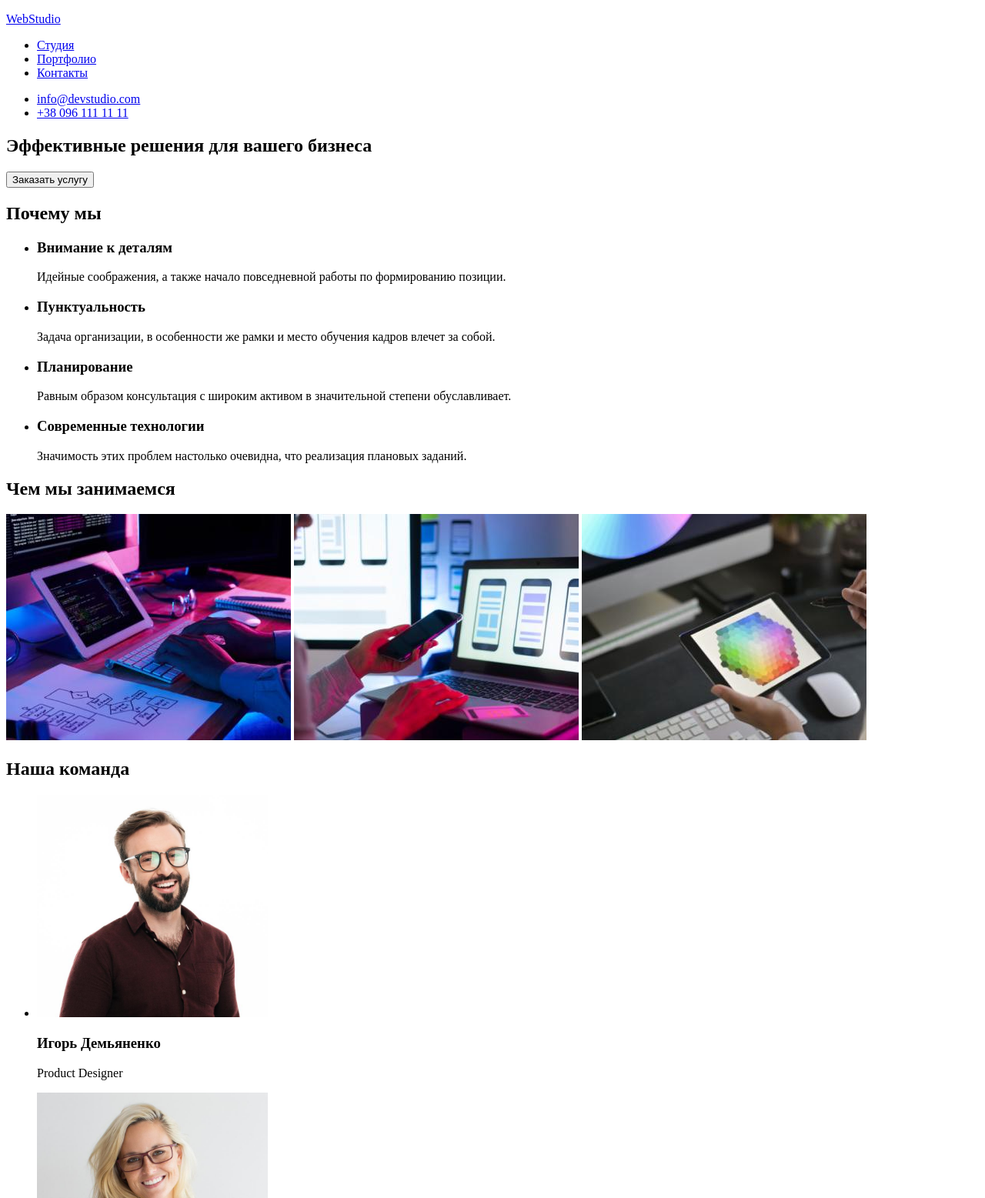
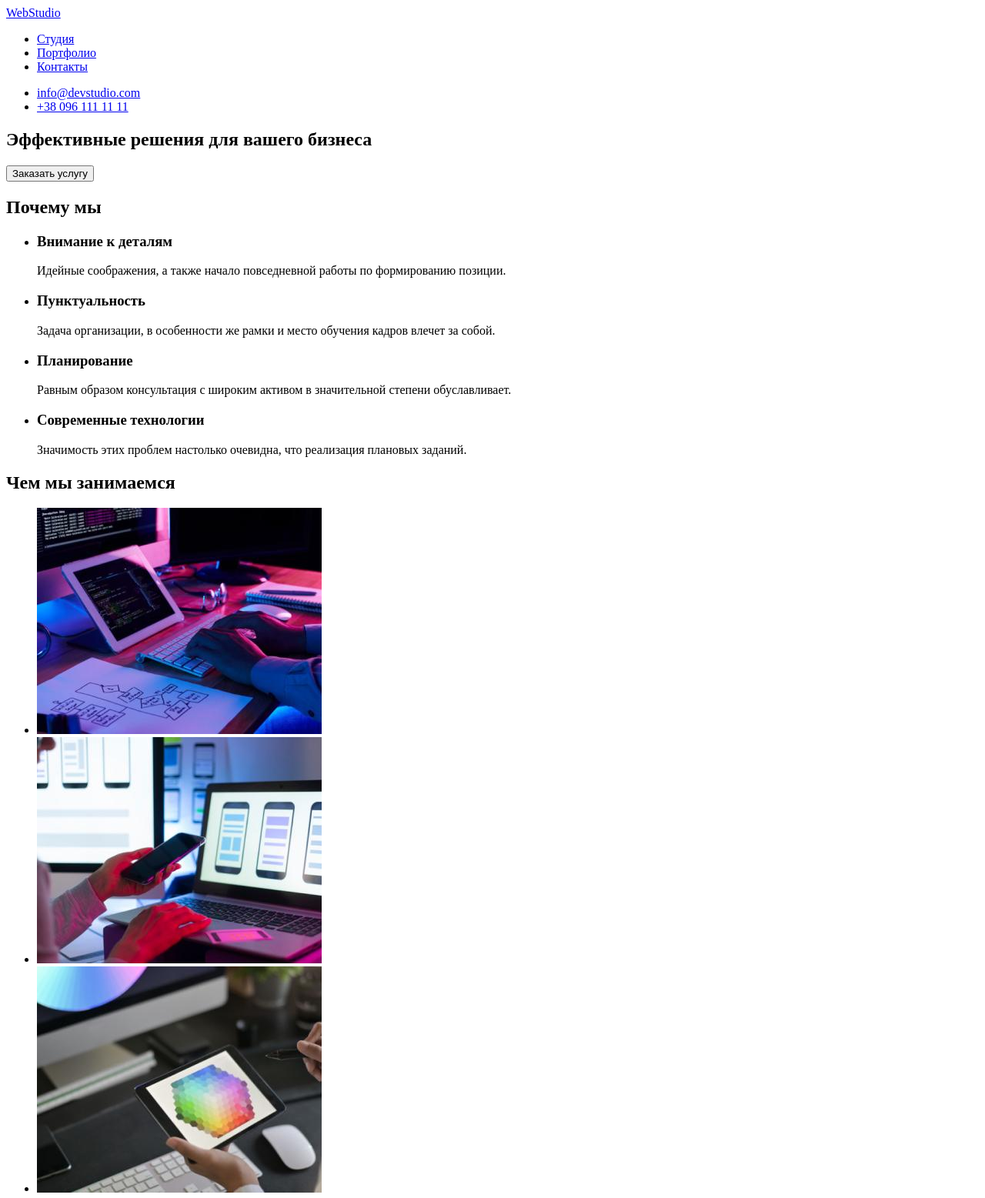
Before and after one commit to DenysPotapov/goit-markup-hw-01, a plain HTML site: page index.html in a window 1280 px wide. Shown: the top 1557 px of the page at 77% size. Drawn offline with Linux system fonts and the light colour scheme.

Commit message:
Внесены требуемые изменения
1. Посилання логотипу просто посилання, не треба у середину додавати тег р, також саме у футері
2. Посилання логотипу у хедері перенесіть у середину тегу nav, поруч з ul
3.Секція Чем мы занимаемся там також список однотиних елементів, то не div то ul з елементами списку

```diff
--- a/index.html
+++ b/index.html
@@ -8,10 +8,9 @@
 </head>
 <body>
     <header class="header">
-        <a href="#">
-            <p lang="en"><span>Web</span><span>Studio</span></p>
-        </a>
+
         <nav>
+            <a href="#"><span>Web</span><span>Studio</span></a>
             <ul>
                 <li>
                     <a href="#">Студия</a>
@@ -61,11 +60,17 @@
         </section>
         <section class="whatwedo">
             <h2>Чем мы занимаемся</h2>
-            <div>
-                <img src="./images/img1.jpg" alt="img1">
-                <img src="./images/img2.jpg" alt="img2">
-                <img src="./images/img3.jpg" alt="img3">
-            </div>
+            <ul>
+                <li>
+                    <img src="./images/img1.jpg" alt="img1">
+                </li>
+                <li>
+                    <img src="./images/img2.jpg" alt="img2">
+                </li>
+                <li>
+                    <img src="./images/img3.jpg" alt="img3">
+                </li>
+            </ul>
         </section>
         <section class="team">
             <h2>Наша команда</h2>
@@ -94,9 +99,7 @@
         </section>
     </main>
     <footer class="footer">
-        <a href="#">
-            <p lang="en"><span>Web</span><span>Studio</span></p>
-        </a>
+        <a href="#"><span>Web</span><span>Studio</span></a>
         <address>
         <ul>
             <li>
```
